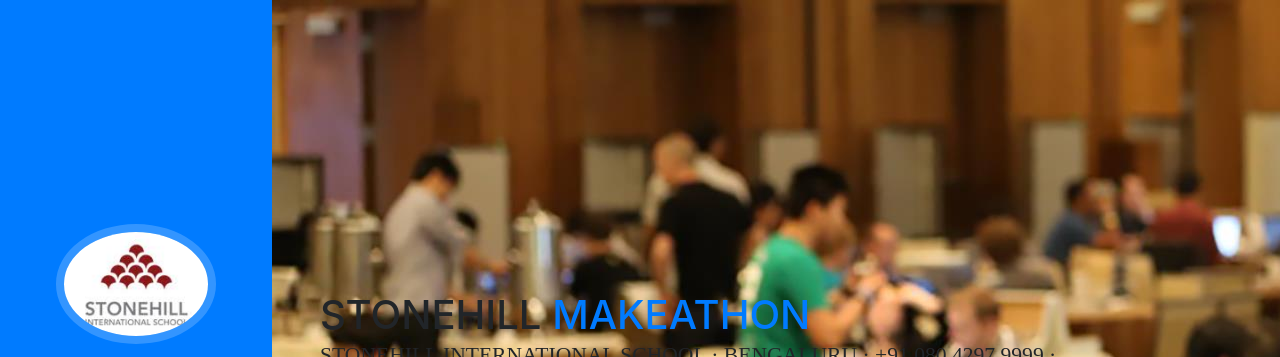
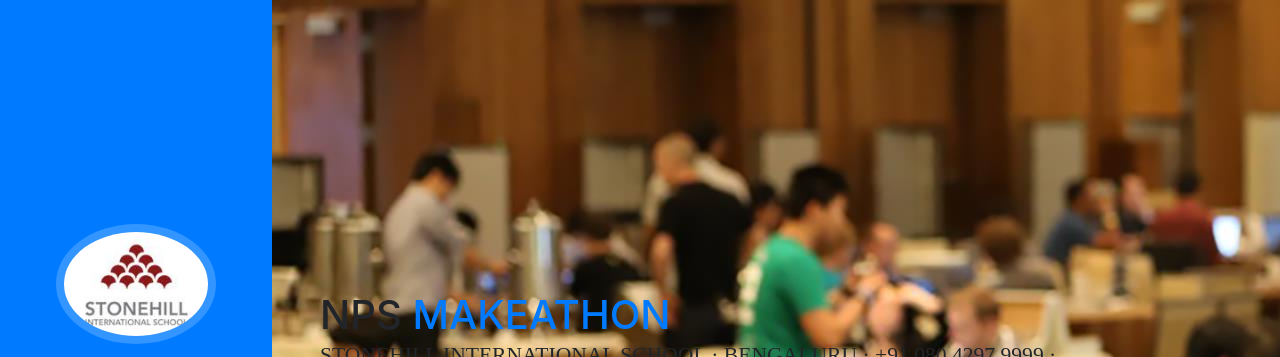
Before and after one commit to stonehillhackathon/stonehillhackathon.github.io, a website with bundled scripts: page index.html in a window 1280 px wide. Shown: the top 357 px of the page. Built offline with nearby package versions, Linux system fonts and the light colour scheme; a web font is replaced by a local one.

Commit message:
Update index.html

```diff
--- a/index.html
+++ b/index.html
@@ -68,7 +68,7 @@
 
       <section class="resume-section p-3 p-lg-5 d-flex d-column" id="about">
         <div class="my-auto">
-          <h1 class="mb-0">Stonehill
+          <h1 class="mb-0">NPS
             <span class="text-primary">Makeathon</span>
           </h1>
           <div class="subheading mb-5">Stonehill International School · Bengaluru · +91 080 4297 9999 ·
```
